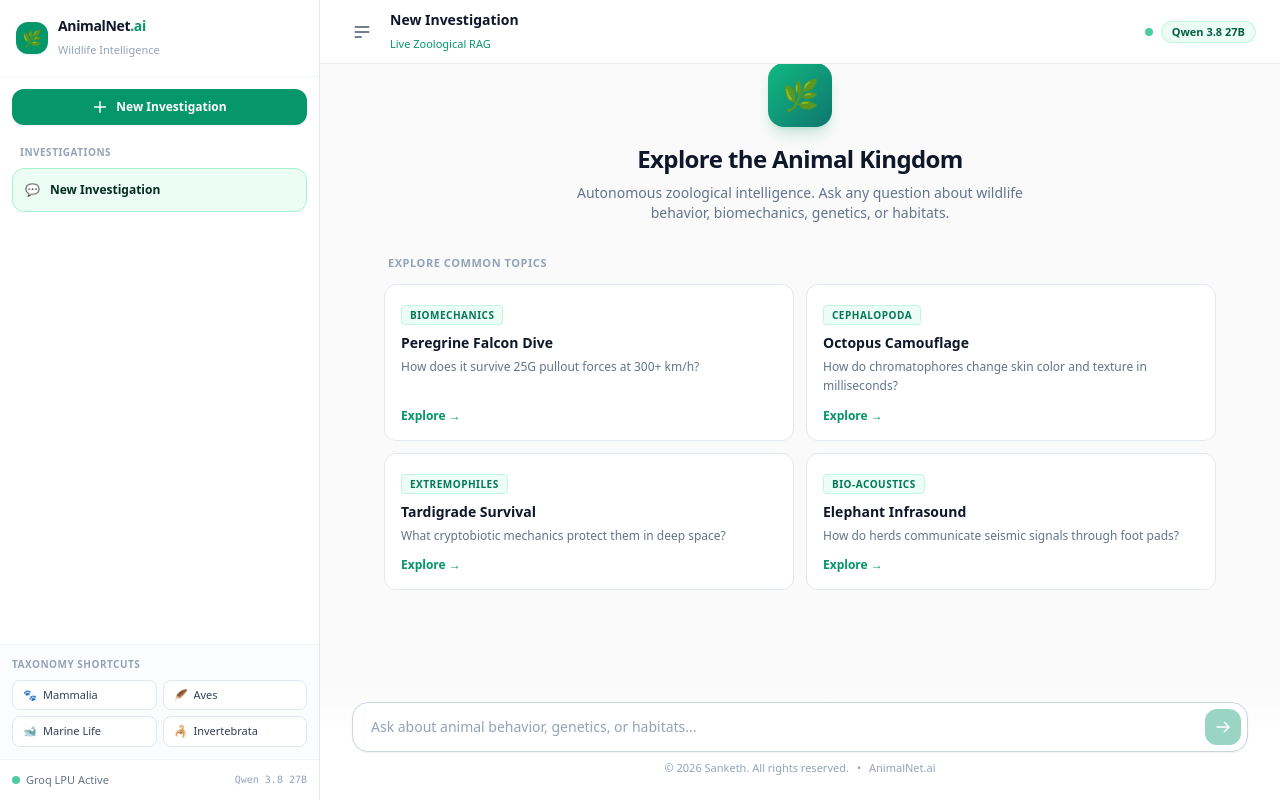
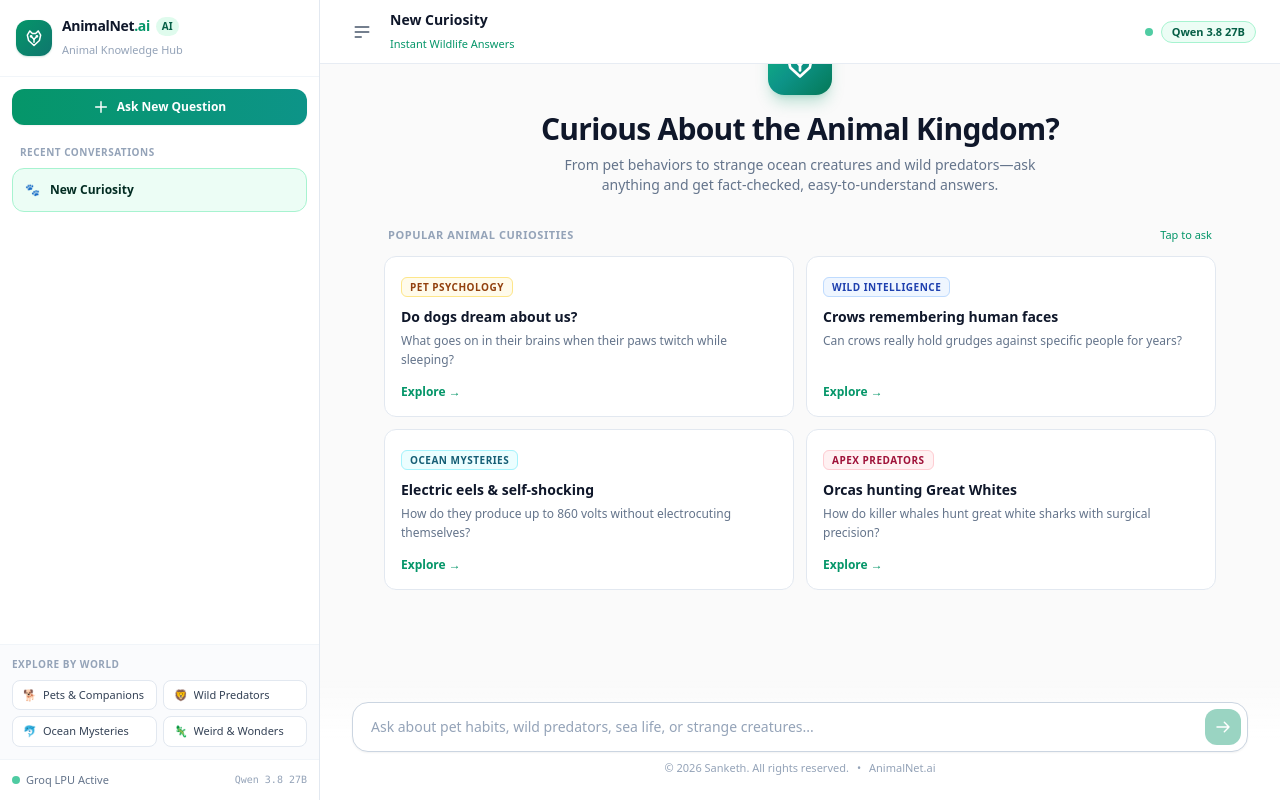
Before and after one commit to sanhegde-hash/animalnet, a React (Vite) app: page / in a window 1280 px wide. Built offline with nearby package versions, Linux system fonts and the light colour scheme; the HTML template or start-up script is replaced by a standard one.

Commit message:
relatable

```diff
--- a/src/App.jsx
+++ b/src/App.jsx
@@ -1,6 +1,28 @@
 import React, { useState, useEffect, useRef } from "react";
 
-// Zero-dependency markdown formatter: converts **bold**, bullet points, and line breaks into clean JSX
+// Minimalist outline animal logo (Lion & Wolf geometric fusion)
+function AnimalLogo({ className = "w-5 h-5 text-white" }) {
+  return (
+    <svg
+      viewBox="0 0 24 24"
+      fill="none"
+      stroke="currentColor"
+      strokeWidth="1.8"
+      strokeLinecap="round"
+      strokeLinejoin="round"
+      className={className}
+    >
+      {/* Sleek geometric animal face & ears outline */}
+      <path d="M4 8.5L7 3.5L10 6.5H14L17 3.5L20 8.5L18.5 15L12 21L5.5 15L4 8.5Z" />
+      <path d="M9 10.5L12 13.5L15 10.5" />
+      <path d="M12 13.5V17" />
+      <circle cx="8.5" cy="10" r="0.75" fill="currentColor" />
+      <circle cx="15.5" cy="10" r="0.75" fill="currentColor" />
+    </svg>
+  );
+}
+
+// Markdown Formatter: renders **bold** text, bullet points, and paragraphs cleanly
 function FormattedMessage({ text }) {
   if (!text) return null;
 
@@ -9,7 +31,6 @@ function FormattedMessage({ text }) {
   let currentList = [];
 
   const parseInline = (line, lineKey) => {
-    // Regex splits on **bold text**
     const parts = line.split(/(\*\*[^*]+?\*\*)/g);
     return parts.map((part, pIdx) => {
       if (part.startsWith("**") && part.endsWith("**") && part.length >= 4) {
@@ -26,7 +47,6 @@ function FormattedMessage({ text }) {
   lines.forEach((line, idx) => {
     const trimmed = line.trim();
 
-    // Handle bullet points (* or -)
     if (trimmed.startsWith("* ") || trimmed.startsWith("- ")) {
       const content = trimmed.slice(2);
       currentList.push(
@@ -37,7 +57,6 @@ function FormattedMessage({ text }) {
       return;
     }
 
-    // Flush active list if we encounter regular text
     if (currentList.length > 0) {
       formattedElements.push(
         <ul key={`ul-${idx}`} className="my-2 space-y-1">
@@ -47,13 +66,11 @@ function FormattedMessage({ text }) {
       currentList = [];
     }
 
-    // Empty line / paragraph break
     if (!trimmed) {
       formattedElements.push(<div key={`br-${idx}`} className="h-2" />);
       return;
     }
 
-    // Standard paragraph
     formattedElements.push(
       <p key={`p-${idx}`} className="leading-relaxed text-slate-700 my-1">
         {parseInline(line, idx)}
@@ -74,36 +91,40 @@ function FormattedMessage({ text }) {
 
 const STARTER_PROMPTS = [
   {
-    category: "Biomechanics",
-    title: "Peregrine Falcon Dive",
-    desc: "How does it survive 25G pullout forces at 300+ km/h?",
-    query: "How fast can a peregrine falcon dive and survive extreme G-force?"
+    category: "Pet Psychology",
+    badgeColor: "bg-amber-50 text-amber-800 border-amber-200",
+    title: "Do dogs dream about us?",
+    desc: "What goes on in their brains when their paws twitch while sleeping?",
+    query: "Do dogs dream about their human owners when they sleep and twitch?"
   },
   {
-    category: "Cephalopoda",
-    title: "Octopus Camouflage",
-    desc: "How do chromatophores change skin color and texture in milliseconds?",
-    query: "How do octopuses alter skin texture and color dynamically?"
+    category: "Wild Intelligence",
+    badgeColor: "bg-blue-50 text-blue-800 border-blue-200",
+    title: "Crows remembering human faces",
+    desc: "Can crows really hold grudges against specific people for years?",
+    query: "How do crows recognize and remember specific human faces, and do they hold grudges?"
   },
   {
-    category: "Extremophiles",
-    title: "Tardigrade Survival",
-    desc: "What cryptobiotic mechanics protect them in deep space?",
-    query: "What biological mechanisms allow tardigrades to survive the vacuum of space?"
+    category: "Ocean Mysteries",
+    badgeColor: "bg-cyan-50 text-cyan-800 border-cyan-200",
+    title: "Electric eels & self-shocking",
+    desc: "How do they produce up to 860 volts without electrocuting themselves?",
+    query: "How do electric eels produce high voltage electricity without shocking themselves?"
   },
   {
-    category: "Bio-Acoustics",
-    title: "Elephant Infrasound",
-    desc: "How do herds communicate seismic signals through foot pads?",
-    query: "How do African elephants communicate through seismic waves in the ground?"
+    category: "Apex Predators",
+    badgeColor: "bg-rose-50 text-rose-800 border-rose-200",
+    title: "Orcas hunting Great Whites",
+    desc: "How do killer whales hunt great white sharks with surgical precision?",
+    query: "How do killer whales hunt great white sharks and why do they target the liver?"
   }
 ];
 
-const TAXONOMY_SHORTCUTS = [
-  { name: "Mammalia", icon: "🐾", sample: "Unique adaptations of monotremes like the platypus" },
-  { name: "Aves", icon: "🪶", sample: "Aerodynamic wing morphology of wandering albatrosses" },
-  { name: "Marine Life", icon: "🐋", sample: "Echolocation anatomy in sperm whales" },
-  { name: "Invertebrata", icon: "🦂", sample: "Immune mechanics of horseshoe crab hemolymph" }
+const QUICK_CATEGORIES = [
+  { name: "Pets & Companions", icon: "🐕", sample: "Why do cats purr, and is it always because they're happy?" },
+  { name: "Wild Predators", icon: "🦁", sample: "How do lions coordinate ambushes when hunting in complete darkness?" },
+  { name: "Ocean Mysteries", icon: "🐬", sample: "Do dolphins call each other by distinct signature whistle names?" },
+  { name: "Weird & Wonders", icon: "🦎", sample: "Why can chameleons move their eyes in two different directions at once?" }
 ];
 
 export default function App() {
@@ -117,8 +138,8 @@ export default function App() {
     return [
       {
         id: "sess-" + Date.now(),
-        title: "New Investigation",
-        messages: [], // Starts empty so the clean Hero state shows immediately
+        title: "New Curiosity",
+        messages: [],
         createdAt: Date.now()
       }
     ];
@@ -132,7 +153,6 @@ export default function App() {
   const [isLoading, setIsLoading] = useState(false);
   const [statusText, setStatusText] = useState("");
 
-  // Default sidebar closed on mobile screens (< 768px)
   const [sidebarOpen, setSidebarOpen] = useState(() => {
     if (typeof window !== "undefined") {
       return window.innerWidth >= 768;
@@ -142,7 +162,6 @@ export default function App() {
 
   const messagesEndRef = useRef(null);
 
-  // Sync session state to sessionStorage
   useEffect(() => {
     try {
       sessionStorage.setItem("animalnet_sessions", JSON.stringify(sessions));
@@ -151,7 +170,6 @@ export default function App() {
     }
   }, [sessions]);
 
-  // Scroll to bottom on new messages
   useEffect(() => {
     messagesEndRef.current?.scrollIntoView({ behavior: "smooth" });
   }, [sessions, activeSessionId, isLoading]);
@@ -168,7 +186,7 @@ export default function App() {
   const createNewSession = () => {
     const newSession = {
       id: "sess-" + Date.now(),
-      title: "New Investigation",
+      title: "New Curiosity",
       messages: [],
       createdAt: Date.now()
     };
@@ -201,7 +219,6 @@ export default function App() {
     const nowStr = new Date().toLocaleTimeString([], { hour: "2-digit", minute: "2-digit" });
     const userMessage = { role: "user", text: textToSend, timestamp: nowStr };
 
-    // Update messages and set title
     setSessions((prev) =>
       prev.map((s) => {
         if (s.id === activeSessionId) {
@@ -217,7 +234,7 @@ export default function App() {
     );
 
     setIsLoading(true);
-    setStatusText("Searching DuckDuckGo for live zoological facts...");
+    setStatusText("Fact-checking the web for animal evidence...");
 
     try {
       const currentHistory = activeSession.messages
@@ -233,7 +250,7 @@ export default function App() {
         })
       });
 
-      setStatusText("Synthesizing research dossier with Qwen 3.8 27B...");
+      setStatusText("Synthesizing answer with Qwen 3.8 27B...");
       const data = await res.json();
 
       if (!res.ok) {
@@ -282,7 +299,7 @@ export default function App() {
   };
 
   return (
-    <div className="flex h-[100dvh] w-screen bg-[#F8FAFC] text-slate-800 font-sans antialiased overflow-hidden relative">
+    <div className="flex h-[100dvh] w-screen bg-[#F4F7F6] text-slate-800 font-sans antialiased overflow-hidden relative">
       {/* MOBILE BACKDROP OVERLAY */}
       {sidebarOpen && (
         <div
@@ -297,18 +314,22 @@ export default function App() {
           sidebarOpen ? "translate-x-0" : "-translate-x-full md:hidden"
         }`}
       >
+        {/* LOGO & APP TITLE */}
         <div className="p-4 border-b border-slate-100 flex items-center justify-between">
           <div className="flex items-center gap-2.5">
-            <div className="w-8 h-8 rounded-xl bg-emerald-600 flex items-center justify-center text-white shadow-sm text-base">
-              🌿
+            <div className="w-9 h-9 rounded-xl bg-gradient-to-br from-emerald-600 to-teal-700 flex items-center justify-center shadow-sm shadow-emerald-700/20">
+              <AnimalLogo className="w-5 h-5 text-white" />
             </div>
             <div>
               <div className="flex items-center gap-1.5">
                 <span className="font-bold text-slate-900 tracking-tight text-sm">
                   AnimalNet<span className="text-emerald-600">.ai</span>
                 </span>
+                <span className="text-[10px] font-bold px-1.5 py-0.5 rounded-full bg-emerald-100/70 text-emerald-800">
+                  AI
+                </span>
               </div>
-              <span className="text-[11px] text-slate-400">Wildlife Intelligence</span>
+              <span className="text-[11px] text-slate-400">Animal Knowledge Hub</span>
             </div>
           </div>
           <button
@@ -320,21 +341,23 @@ export default function App() {
           </button>
         </div>
 
+        {/* NEW QUESTION BUTTON */}
         <div className="p-3">
           <button
             onClick={createNewSession}
-            className="w-full flex items-center justify-center gap-2 px-3.5 py-2.5 bg-emerald-600 hover:bg-emerald-700 active:scale-[0.98] text-white rounded-xl text-xs font-semibold shadow-sm transition-all"
+            className="w-full flex items-center justify-center gap-2 px-3.5 py-2.5 bg-gradient-to-r from-emerald-600 to-teal-600 hover:from-emerald-700 hover:to-teal-700 active:scale-[0.98] text-white rounded-xl text-xs font-semibold shadow-sm transition-all"
           >
             <svg className="w-4 h-4" fill="none" stroke="currentColor" viewBox="0 0 24 24">
               <path strokeLinecap="round" strokeLinejoin="round" strokeWidth="2.2" d="M12 4v16m8-8H4" />
             </svg>
-            New Investigation
+            Ask New Question
           </button>
         </div>
 
+        {/* PAST QUESTIONS LIST */}
         <div className="flex-1 overflow-y-auto px-3 py-1 space-y-1">
           <p className="text-[10px] uppercase font-bold text-slate-400 tracking-wider px-2 py-1">
-            Investigations
+            Recent Conversations
           </p>
           {sessions.map((sess) => {
             const isActive = sess.id === activeSessionId;
@@ -352,12 +375,12 @@ export default function App() {
                 }`}
               >
                 <div className="flex items-center gap-2.5 truncate">
-                  <span className={isActive ? "text-emerald-600" : "text-slate-400"}>💬</span>
+                  <span className={isActive ? "text-emerald-600" : "text-slate-400"}>🐾</span>
                   <span className="truncate">{sess.title}</span>
                 </div>
                 <button
                   onClick={(e) => deleteSession(e, sess.id)}
-                  title="Delete investigation"
+                  title="Delete chat"
                   className="opacity-70 md:opacity-0 group-hover:opacity-100 hover:text-rose-600 text-slate-400 p-1 transition-opacity"
                 >
                   <svg className="w-3.5 h-3.5" fill="none" stroke="currentColor" viewBox="0 0 24 24">
@@ -369,24 +392,26 @@ export default function App() {
           })}
         </div>
 
-        <div className="p-3 border-t border-slate-100 bg-slate-50/60">
+        {/* RELATABLE ANIMAL CATEGORIES */}
+        <div className="p-3 border-t border-slate-100 bg-slate-50/70">
           <p className="text-[10px] uppercase font-bold text-slate-400 tracking-wider mb-2">
-            Taxonomy Shortcuts
+            Explore By World
           </p>
           <div className="grid grid-cols-2 gap-1.5">
-            {TAXONOMY_SHORTCUTS.map((tax, tIdx) => (
+            {QUICK_CATEGORIES.map((cat, cIdx) => (
               <button
-                key={tIdx}
-                onClick={() => handleSend(tax.sample)}
-                className="flex items-center gap-1.5 px-2.5 py-1.5 rounded-lg bg-white border border-slate-200 hover:border-emerald-400 text-slate-700 hover:text-emerald-900 text-[11px] font-medium transition-all truncate text-left shadow-2xs"
+                key={cIdx}
+                onClick={() => handleSend(cat.sample)}
+                className="flex items-center gap-1.5 px-2.5 py-1.5 rounded-lg bg-white border border-slate-200 hover:border-emerald-500 text-slate-700 hover:text-emerald-900 text-[11px] font-medium transition-all truncate text-left shadow-2xs"
               >
-                <span>{tax.icon}</span>
-                <span className="truncate">{tax.name}</span>
+                <span>{cat.icon}</span>
+                <span className="truncate">{cat.name}</span>
               </button>
             ))}
           </div>
         </div>
 
+        {/* FOOTER BADGE */}
         <div className="p-3 border-t border-slate-100 bg-white">
           <div className="flex items-center justify-between text-[11px] text-slate-500">
             <span className="flex items-center gap-1.5 font-medium">
@@ -398,15 +423,15 @@ export default function App() {
         </div>
       </aside>
 
-      {/* MAIN CONTENT */}
+      {/* MAIN CHAT CANVAS */}
       <div className="flex-1 flex flex-col h-full min-w-0 bg-[#FAFAFA] relative">
-        {/* HEADER BAR */}
-        <header className="h-14 sm:h-16 px-4 sm:px-6 bg-white border-b border-slate-200/80 flex items-center justify-between shrink-0">
+        {/* HEADER */}
+        <header className="h-14 sm:h-16 px-4 sm:px-6 bg-white/95 backdrop-blur-md border-b border-slate-200/80 flex items-center justify-between shrink-0">
           <div className="flex items-center gap-2.5 min-w-0">
             <button
               onClick={() => setSidebarOpen(!sidebarOpen)}
               className="p-1.5 sm:p-2 rounded-xl text-slate-600 hover:text-slate-900 hover:bg-slate-100 transition-colors"
-              aria-label="Toggle history sidebar"
+              aria-label="Toggle sidebar"
             >
               <svg className="w-5 h-5" fill="none" stroke="currentColor" viewBox="0 0 24 24">
                 <path strokeLinecap="round" strokeLinejoin="round" strokeWidth="2" d="M4 6h16M4 12h16M4 18h7" />
@@ -417,39 +442,45 @@ export default function App() {
                 {activeSession.title}
               </h1>
               <span className="text-[10px] sm:text-[11px] text-emerald-600 font-medium">
-                Live Zoological RAG
+                Instant Wildlife Answers
               </span>
             </div>
           </div>
 
           <div className="flex items-center gap-2 text-xs text-slate-500 font-medium shrink-0">
             <span className="w-2 h-2 rounded-full bg-emerald-500 animate-pulse"></span>
-            <span className="px-2.5 py-0.5 rounded-full bg-emerald-50 text-emerald-800 border border-emerald-200/60 font-semibold text-[11px]">
+            <span className="px-2.5 py-0.5 rounded-full bg-emerald-50 text-emerald-800 border border-emerald-200 font-semibold text-[11px]">
               Qwen 3.8 27B
             </span>
           </div>
         </header>
 
-        {/* CHAT MESSAGES OR CLEAN HERO EMPTY STATE */}
+        {/* CHAT MESSAGES OR FRIENDLY HERO LANDING */}
         <main className="flex-1 overflow-y-auto px-4 sm:px-6 md:px-8 py-5 space-y-5 max-w-4xl w-full mx-auto">
-          {/* EMPTY STATE: Hero section with clear call-to-action */}
           {activeSession.messages.length === 0 ? (
+            /* WARM, FRIENDLY HERO STATE */
             <div className="py-6 sm:py-12 flex flex-col items-center text-center">
-              <div className="w-14 h-14 sm:w-16 sm:h-16 rounded-2xl bg-gradient-to-br from-emerald-500 to-teal-700 flex items-center justify-center text-white shadow-lg shadow-emerald-600/20 text-2xl sm:text-3xl mb-4">
-                🌿
+              {/* BRAND LOGO */}
+              <div className="w-16 h-16 sm:w-18 sm:h-18 rounded-2xl bg-gradient-to-br from-emerald-500 via-teal-600 to-emerald-700 flex items-center justify-center shadow-lg shadow-emerald-600/25 mb-4">
+                <AnimalLogo className="w-9 h-9 text-white" />
               </div>
-              <h2 className="text-xl sm:text-2xl font-bold text-slate-900 tracking-tight">
-                Explore the Animal Kingdom
+
+              <h2 className="text-2xl sm:text-3xl font-extrabold text-slate-900 tracking-tight">
+                Curious About the Animal Kingdom?
               </h2>
-              <p className="text-xs sm:text-sm text-slate-500 mt-2 max-w-md leading-relaxed">
-                Autonomous zoological intelligence. Ask any question about wildlife behavior, biomechanics, genetics, or habitats.
+              <p className="text-xs sm:text-sm text-slate-500 mt-2 max-w-lg leading-relaxed">
+                From pet behaviors to strange ocean creatures and wild predators—ask anything and get fact-checked, easy-to-understand answers.
               </p>
 
-              {/* STARTER PROMPT CARDS */}
+              {/* CURATED STARTER CARDS */}
               <div className="w-full mt-8 text-left">
-                <p className="text-[11px] font-bold text-slate-400 uppercase tracking-wider mb-3 px-1">
-                  Explore Common Topics
-                </p>
+                <div className="flex items-center justify-between mb-3 px-1">
+                  <p className="text-[11px] font-bold text-slate-400 uppercase tracking-wider">
+                    Popular Animal Curiosities
+                  </p>
+                  <span className="text-[11px] text-emerald-600 font-medium">Tap to ask</span>
+                </div>
+
                 <div className="grid grid-cols-1 sm:grid-cols-2 gap-3">
                   {STARTER_PROMPTS.map((item, pIdx) => (
                     <button
@@ -458,17 +489,17 @@ export default function App() {
                       className="p-4 rounded-xl bg-white border border-slate-200 hover:border-emerald-500 hover:shadow-md transition-all text-left flex flex-col justify-between group active:scale-[0.99]"
                     >
                       <div>
-                        <span className="text-[10px] font-bold text-emerald-700 uppercase tracking-wider bg-emerald-50 border border-emerald-200/60 px-2 py-0.5 rounded">
+                        <span className={`text-[10px] font-bold uppercase tracking-wider border px-2 py-0.5 rounded-md ${item.badgeColor}`}>
                           {item.category}
                         </span>
-                        <h3 className="text-sm font-bold text-slate-900 mt-2 mb-1 group-hover:text-emerald-700 transition-colors">
+                        <h3 className="text-sm font-bold text-slate-900 mt-2.5 mb-1 group-hover:text-emerald-700 transition-colors">
                           {item.title}
                         </h3>
                         <p className="text-xs text-slate-500 leading-relaxed">
                           {item.desc}
                         </p>
                       </div>
-                      <div className="mt-3 flex items-center justify-end text-xs text-emerald-600 font-semibold group-hover:translate-x-0.5 transition-transform">
+                      <div className="mt-3.5 flex items-center justify-end text-xs text-emerald-600 font-semibold group-hover:translate-x-0.5 transition-transform">
                         Explore →
                       </div>
                     </button>
@@ -477,7 +508,7 @@ export default function App() {
               </div>
             </div>
           ) : (
-            // ACTIVE CHAT STREAM
+            /* ACTIVE CHAT FEED */
             activeSession.messages.map((msg, idx) => {
               const isUser = msg.role === "user";
               return (
@@ -486,15 +517,15 @@ export default function App() {
                   className={`flex gap-3 ${isUser ? "justify-end" : "justify-start"}`}
                 >
                   {!isUser && (
-                    <div className="w-8 h-8 rounded-xl bg-emerald-600 text-white flex items-center justify-center shrink-0 shadow-sm text-sm mt-0.5">
-                      🦅
+                    <div className="w-8 h-8 rounded-xl bg-gradient-to-br from-emerald-600 to-teal-700 text-white flex items-center justify-center shrink-0 shadow-sm mt-0.5">
+                      <AnimalLogo className="w-4 h-4 text-white" />
                     </div>
                   )}
 
                   <div
                     className={`max-w-[88%] sm:max-w-[82%] rounded-2xl px-4 sm:px-5 py-3.5 sm:py-4 text-xs sm:text-sm leading-relaxed ${
                       isUser
-                        ? "bg-emerald-600 text-white rounded-tr-xs shadow-sm font-medium"
+                        ? "bg-gradient-to-r from-emerald-600 to-teal-600 text-white rounded-tr-xs shadow-sm font-medium"
                         : "bg-white text-slate-800 border border-slate-200 rounded-tl-xs shadow-xs"
                     }`}
                   >
@@ -541,16 +572,16 @@ export default function App() {
             })
           )}
 
-          {/* TELEMETRY SPINNER */}
+          {/* TELEMETRY LOADING STATE */}
           {isLoading && (
             <div className="flex items-center gap-3">
-              <div className="w-8 h-8 rounded-xl bg-emerald-600 text-white flex items-center justify-center shrink-0 shadow-sm animate-pulse text-sm">
-                🦅
+              <div className="w-8 h-8 rounded-xl bg-gradient-to-br from-emerald-600 to-teal-700 text-white flex items-center justify-center shrink-0 shadow-sm animate-pulse">
+                <AnimalLogo className="w-4 h-4 text-white" />
               </div>
               <div className="inline-flex items-center gap-2 px-3.5 py-2 rounded-full bg-white border border-slate-200 shadow-xs text-xs text-emerald-800 font-medium">
                 <span className="w-2 h-2 rounded-full bg-emerald-500 animate-ping"></span>
                 <span className="truncate max-w-[220px] sm:max-w-none">
-                  {statusText || "Synthesizing answer..."}
+                  {statusText || "Fact-checking animal research..."}
                 </span>
               </div>
             </div>
@@ -559,7 +590,7 @@ export default function App() {
           <div ref={messagesEndRef} />
         </main>
 
-        {/* INPUT BAR & FOOTER */}
+        {/* INPUT PROMPT BAR & FOOTER */}
         <footer className="p-3 sm:p-4 md:p-6 bg-gradient-to-t from-white via-white to-transparent shrink-0">
           <div className="max-w-4xl mx-auto">
             <div className="relative flex items-center bg-white border border-slate-300 focus-within:border-emerald-600 focus-within:ring-2 focus-within:ring-emerald-100 rounded-xl sm:rounded-2xl shadow-sm transition-all p-1.5">
@@ -567,7 +598,7 @@ export default function App() {
                 value={input}
                 onChange={(e) => setInput(e.target.value)}
                 onKeyDown={handleKeyDown}
-                placeholder="Ask about animal behavior, genetics, or habitats..."
+                placeholder="Ask about pet habits, wild predators, sea life, or strange creatures..."
                 rows={1}
                 className="w-full px-2.5 sm:px-3 py-1.5 sm:py-2 text-xs sm:text-sm bg-transparent outline-none resize-none placeholder:text-slate-400 text-slate-800 max-h-24 sm:max-h-32"
               />
@@ -575,7 +606,7 @@ export default function App() {
                 onClick={() => handleSend()}
                 disabled={isLoading || !input.trim()}
                 className="p-2 sm:p-2.5 rounded-lg sm:rounded-xl bg-emerald-600 hover:bg-emerald-700 disabled:opacity-40 text-white shrink-0 transition-all font-semibold active:scale-95 shadow-xs"
-                title="Send query"
+                title="Send question"
               >
                 <svg className="w-4 h-4" fill="none" stroke="currentColor" viewBox="0 0 24 24">
                   <path strokeLinecap="round" strokeLinejoin="round" strokeWidth="2.2" d="M14 5l7 7m0 0l-7 7m7-7H3" />
```
